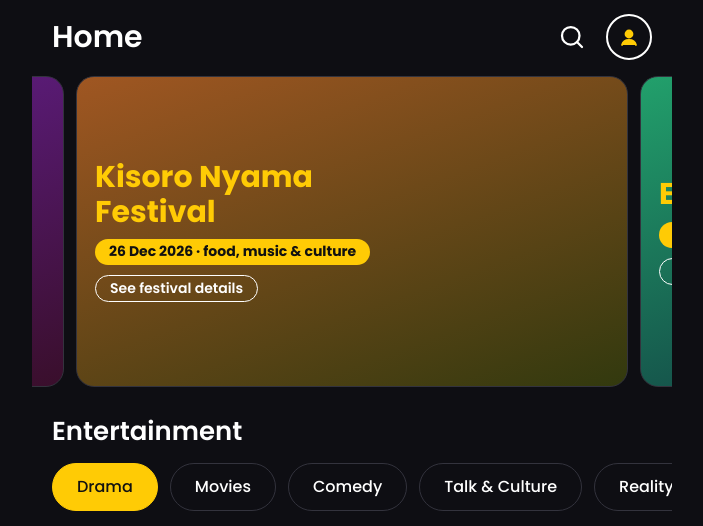
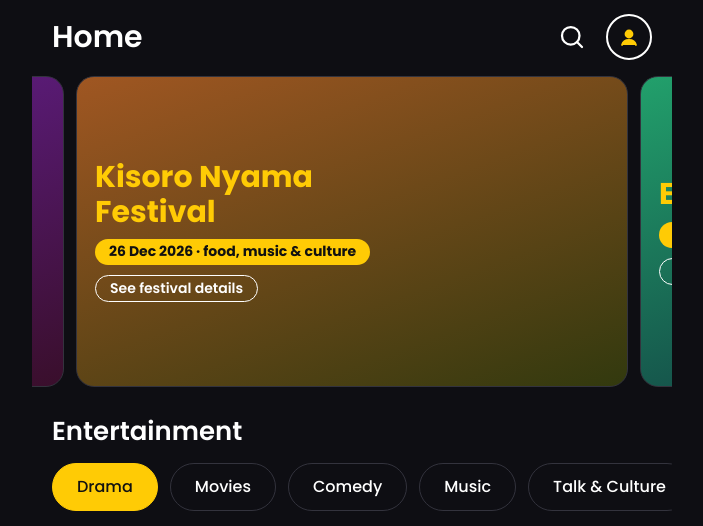
Before and after one commit to pandaniga16-eng/WestUG-pulse, a plain HTML site: page index.html in a window 1280 px wide. Shown: the top 526 px of the page, without its empty margins (288-991 px from the left). Drawn offline with Linux system fonts and the light colour scheme.

Commit message:
Add November music from western Uganda
Updated categories and added music content to CONTENT array.

```diff
--- a/index.html
+++ b/index.html
@@ -103,8 +103,12 @@ dialog::backdrop{background:rgba(0,0,0,.85)}
    audio:   link to an .mp3 file (for music and podcasts)
    Leave both "" until you have the link.  hue = poster colour 0-360 */
 const BANNERS=[{"title":"Mbarara Kids Fest","tag":"13 Dec 2026 · Mbarara University Inn Grounds","cta":"See event details","hue":275,"url":"https://prowesscomms.com/wp/mbarara-kids-fest/"},{"title":"Kisoro Nyama Festival","tag":"26 Dec 2026 · food, music & culture","cta":"See festival details","hue":25,"url":"https://kisoronyamafestival.com/"},{"title":"Explore Fort Portal","tag":"Caves, crater lakes & Kibale · travel guide","cta":"Read the guide","hue":155,"url":"https://www.pulse.ug/story/fort-portal-uganda-tourism-city-guide-2026111717414271006"},{"title":"T Paul & Ray G in Mbarara","tag":"Kakyeka concert · recorded performance","cta":"Watch the show","hue":200,"youtube":"_VZ3YlJAxCg"}];
-const CATS=["Drama","Movies","Comedy","Talk & Culture","Reality Shows","Concerts"];
+const CATS=["Drama","Movies","Comedy","Music","Talk & Culture","Reality Shows","Concerts"];
 const CONTENT=[
+ {"cat":"Music","title":"Hurira Ebi Mukama (Hymn 246)","sub":"Sister Charity \u00b7 20 Nov 2026 \u00b7 hymn rendition","hue":175,"youtube":"FpZfKK49nLw"},
+ {"cat":"Music","title":"Equalizer","sub":"Goodhope Alex & Feffe Bussi \u00b7 19 Nov 2026","hue":215,"youtube":"-Nr4aGResdA"},
+ {"cat":"Music","title":"Omunywani","sub":"Tip Tony \u00b7 6 Nov 2026","hue":280,"youtube":"OMi6jrxdJp0"},
+ {"cat":"Music","title":"Obwolho","sub":"Heli Baibe \u00b7 3 Nov 2026","hue":30,"youtube":"e7dU9LOScWo"},
  {"cat":"Movies","title":"The Mbolechi \u00b7 Lhukonzo version","sub":"Alfred Bwambale \u00b7 31 Jul 2026","hue":185,"youtube":"KliKj2mnFU4"},
  {"cat":"Movies","title":"Kibaho the Coffin Maker \u00b7 Part 1","sub":"Lhukonzo film \u00b7 Kasese \u00b7 13 Jun 2026","hue":205,"youtube":"08Xm49P6J40"},
  {"cat":"Movies","title":"Kibaho the Coffin Maker \u00b7 Part 2","sub":"Lhukonzo film \u00b7 Kasese \u00b7 13 Jun 2026","hue":195,"youtube":"6ruuzAib-K8"},
```
